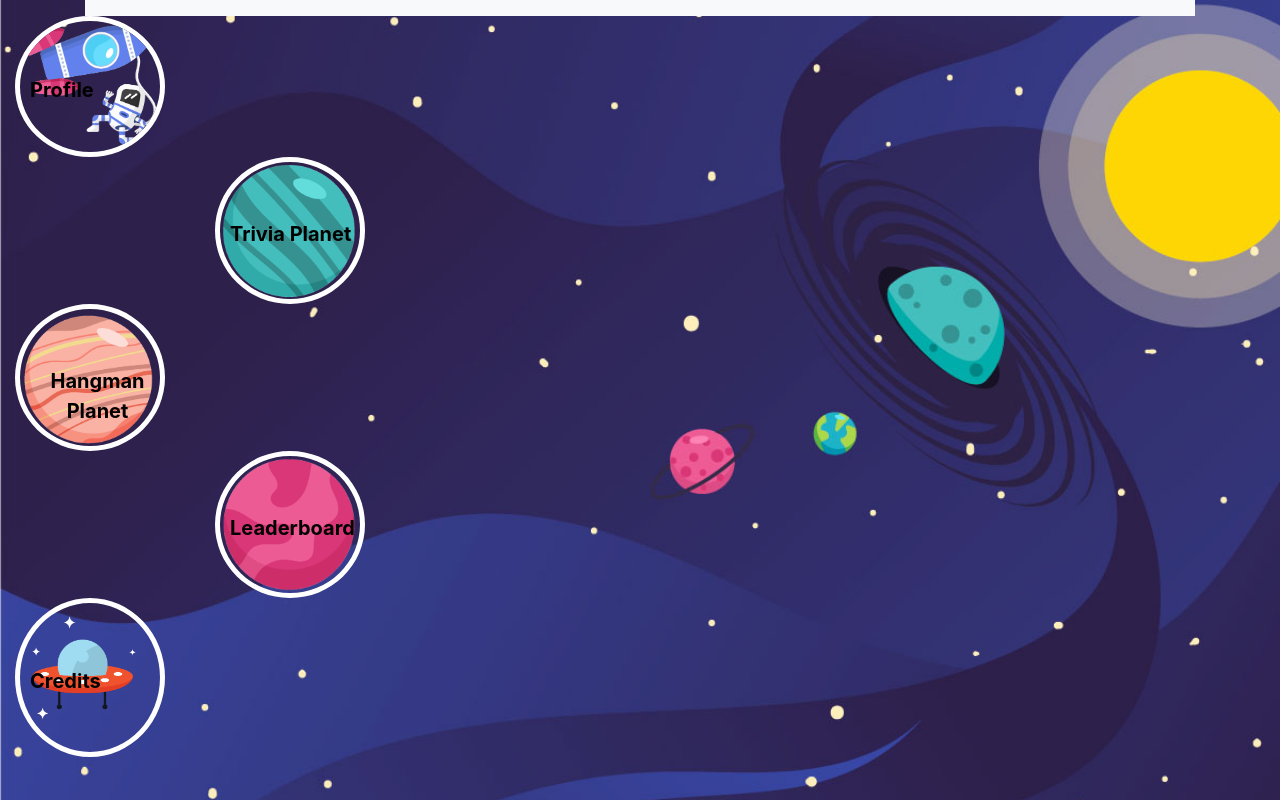
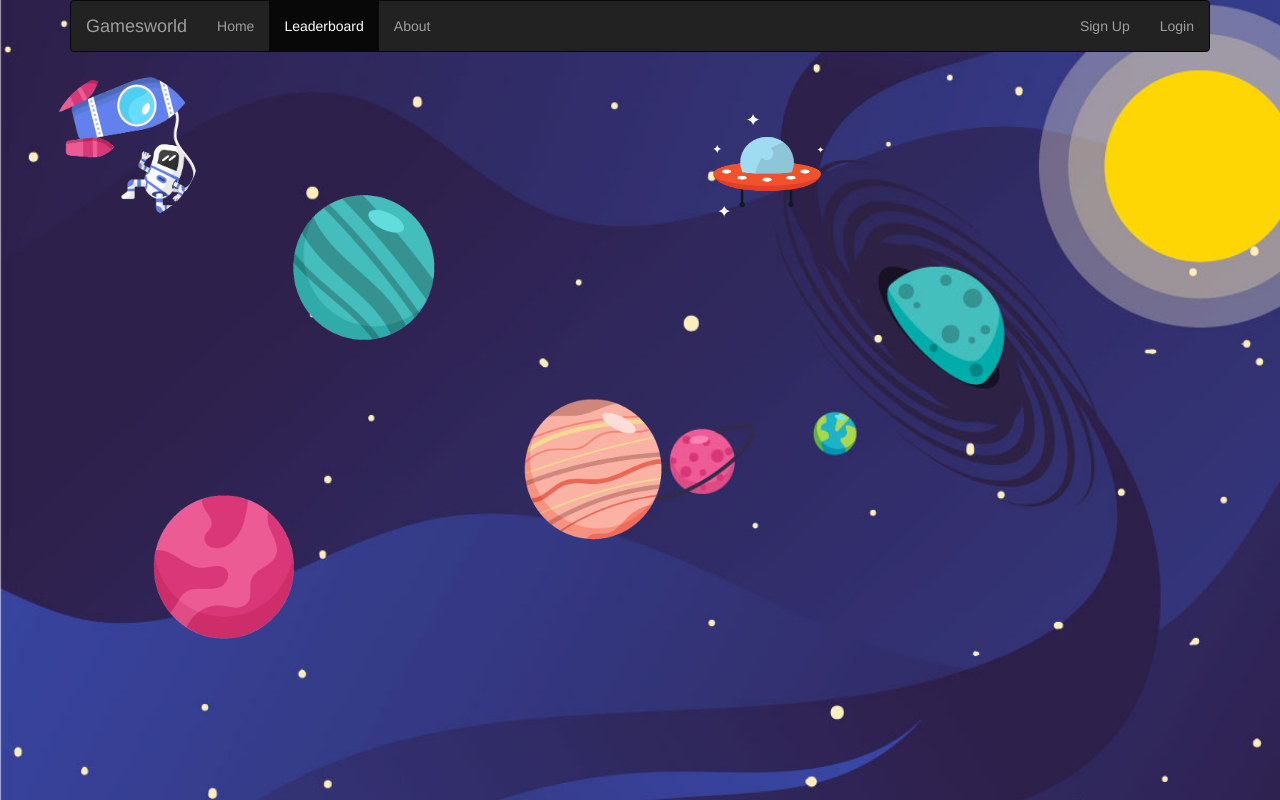
Before and after one commit to tdsteph1/GamesWorld, a PHP site: page /landingpage.html in a window 1280 px wide. Run offline with PHP 8.4, Linux system fonts and the light colour scheme; some libraries are stand-ins or nearby versions.

Commit message:
changed planets from hover to click to grow

```diff
--- a/assets/css/landingpage.css
+++ b/assets/css/landingpage.css
@@ -10,32 +10,65 @@ body{
 
 img{
   border-radius: 50%;
-  border: 5px solid white;
   height: 150px;
   width: 150px;
+
 }
 
-a{
-  position: relative;
+div{
+    position: relative;
 }
 
 span{
   position:absolute;
-  left: 15px;
-  top: 0px;
-  font-size: 20px;
+  font-size: 24px;
   font-weight: bold;
-  color: black;
+  color: yellow;
 }
 
-#trivia{
-  left: 200px;
+button{
+  margin: 7px;
 }
 
-#leaderboard{
-  left: 200px;
+#triviaTitle{
+  left: 55px;
+  top: 90px;
 }
 
-#credits{
-  right: 0px;
+#hangmanTitle{
+  left: 30px;
+  top: 90px;
 }
+
+#rpsTitle{
+  left: 65px;
+  top: 90px;
+}
+
+.planetDiv{
+  float: left;
+}
+
+#astronaut{
+  left: 50px;
+}
+#trivia{
+  left: 140px;
+  top: 100px;
+}
+
+#rps{
+  left: -150px;
+  top: 400px;
+}
+
+#hangman{
+  left: 70px;
+  top: 300px;
+}
+
+#easterEgg{
+  position:fixed;
+  left: 700px;
+  top: 100px;
+}
--- a/assets/js/landingpage.js
+++ b/assets/js/landingpage.js
@@ -1,11 +1,30 @@
 $(document).ready(function() {
+
+  $("span").hide();
+
+  $("img").on("click",function() {
+    var size = $(this).attr("size");
+    if (size ==="small"){
+      $(this).animate({ height:"250px", width: "250px"});
+      $(this).attr("size", "large");
+      $(this).css("border","5px solid white");
+      $(this).next().show(500);}
+
+    else{
+      $(this).animate({ height:"150px", width: "150px"});
+      $(this).attr("size", "small");
+      $(this).css("border","none");
+      $(this).next().hide();}
+  });
 
   // $("a").on("mouseover", function() {
   // 	$(this).children("img").animate({ height: "250px", width: "250px" });
+  //   $(this).children("span").show();
   // });
 
   // $("a").on("mouseout", function() {
   // 	$(this).children("img").animate({ height: "150px", width: "150px"});
+  //   $(this).children("span").hide();
   // });
 
 // Alternate code for above
--- a/landingpage.html
+++ b/landingpage.html
@@ -3,40 +3,50 @@
   <head>
     <meta charset="UTF-8">
     <title>GamesWorld Landing Page</title>
-    <meta name="viewport" content="width=device-width, initial-scale=1">
-    <link rel="stylesheet" href="https://maxcdn.bootstrapcdn.com/bootstrap/4.0.0-beta/css/bootstrap.min.css" integrity="sha384-/Y6pD6FV/Vv2HJnA6t+vslU6fwYXjCFtcEpHbNJ0lyAFsXTsjBbfaDjzALeQsN6M" crossorigin="anonymous">
+    <!-- <meta name="viewport" content="width=device-width, initial-scale=1"> -->
+    <link rel="stylesheet" href="https://maxcdn.bootstrapcdn.com/bootstrap/3.3.7/css/bootstrap.min.css" integrity="sha384-BVYiiSIFeK1dGmJRAkycuHAHRg32OmUcww7on3RYdg4Va+PmSTsz/K68vbdEjh4u" crossorigin="anonymous">
     <link href="assets/css/landingpage.css" rel="stylesheet" type="text/css">
   </head>
   <body>
-    <div class="container">
-      <nav class="navbar navbar-light bg-light">
-       <!--  <a class="navbar-brand" href="#">
-          <img src="/assets/brand/bootstrap-solid.svg" width="30" height="30" class="d-inline-block align-top" alt="">
-          Bootstrap
-         </a>-->
-      </nav>
+  <div class="container">
+    <nav class="navbar navbar-inverse">
+      <div class="container-fluid">
+        <div class="navbar-header">
+          <a class="navbar-brand" href="#">Gamesworld</a>
+        </div>
+        <ul class="nav navbar-nav">
+          <li><a href="landingpage.html">Home</a></li>
+          <li class="active"><a href="leaderboard.html">Leaderboard</a></li>
+          <li><a href="#">About</a></li>
+        </ul>
+        <ul class="nav navbar-nav navbar-right">
+          <li><a href="#"><span class="glyphicon glyphicon-user"></span> Sign Up</a></li>
+          <li><a href="#"><span class="glyphicon glyphicon-log-in"></span> Login</a></li>
+        </ul>
+      </div>
+  </div>
+    <div class="planetDiv" id="astronaut">
+        <img src="assets/images/spaceman.png" alt="Profile" class="planet img-fluid">
     </div>
-    <div class="container-fluid">
-      <a href="#" id="profile" target="_blank">
-        <img src="assets/images/spaceman.png" alt="Profile" class="planet img-fluid"><span class="text-center">Profile</span>
-      </a>
       <br>
-      <a href="totally-trivia.html" id="trivia" target="_blank">
-        <img src="assets/images/blue_planet.png" alt="Trivia Game" class="planet img-fluid"><span class="text-center">Trivia Planet</span>
-      </a>
-      <br>
-      <a href="#" id="hangman" target="_blank">
-        <img src="assets/images/orange_planet.png" alt="Hangman Game" class="planet img-fluid"><span class="text-center">Hangman Planet</span>
-      </a>
-      <br>
-      <a href="leaderboard.html" id="leaderboard" target="_blank">
-        <img src="assets/images/pink-planet.png" alt="Leaderboard" class="planet img-fluid"><span class="text-center">Leaderboard</span>
-      </a>
-      <br>
-      <a href="#" id="credits" target="_blank">
-        <img src="assets/images/spaceship.png" alt="Credits" class="planet img-fluid"><span>Credits</span>
-      </a>
-      <br>
+      <div id="trivia" class="planetDiv">
+        <img src="assets/images/blue_planet.png" alt="Trivia Game" class="planet img-fluid" size="small"><span class="text-center" id="triviaTitle">Trivia Planet<br><form style="display: inline" action="triviaplanet.html" method="get">
+        <button class="btn btn-lg btn-primary">Play</button>
+          </form></span>
+      </div>
+      <div id="rps" class="planetDiv">
+        <img src="assets/images/pink-planet.png" alt="Rock Paper Scissors" class="planet img-fluid" size="small"><span class="text-center" id="rpsTitle">RPS Planet<br><form style="display: inline" action="rps.html" method="get">
+        <button class="btn btn-lg btn-primary">Play</button>
+          </form></span>
+      </div>
+
+      <div id="hangman" class="planetDiv">
+        <img src="assets/images/orange_planet.png" alt="Hangman Game" class="planet img-fluid" size="small"><span class="text-center" id="hangmanTitle">Hangman Planet<br><form style="display: inline" action="hangman.html" method="get">
+        <button class="btn btn-lg btn-primary">Play</button>
+          </form></span>
+      </div>
+    <div id="easterEgg" >
+        <img src="assets/images/spaceship.png" alt="easterEgg" class="planet img-fluid">
     </div>
     <!-- JQuery -->
     <script src="https://cdnjs.cloudflare.com/ajax/libs/jquery/3.2.1/jquery.min.js"></script>
```
